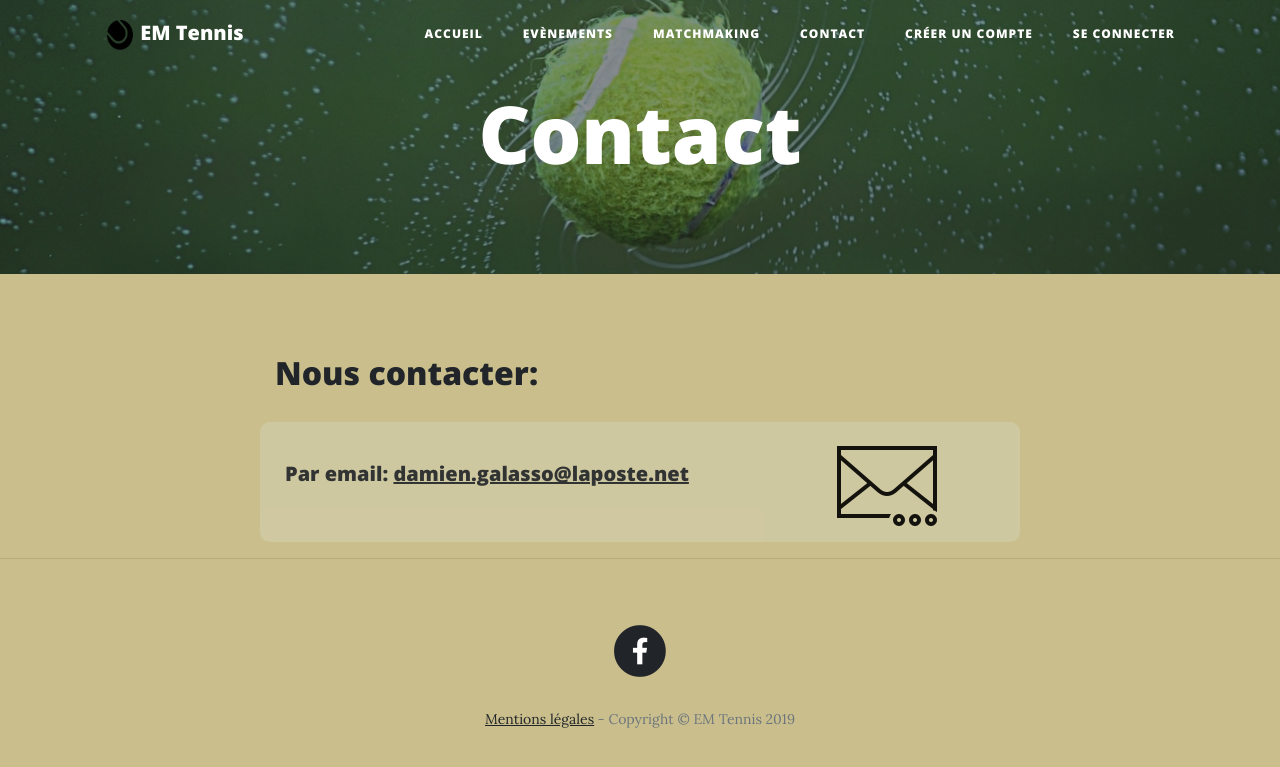
After one commit to Seiph59/EM_Tennis_P13, a Django app: page /contact/ in a window 1280 px wide. The commit adds this page. Shown: the top 767 px of the page. Run offline with Django 3.2, Linux system fonts and the light colour scheme; some libraries are stand-ins or nearby versions.

Commit message:
contact and legal pages added

```diff
--- a/emtennis/accounts/urls.py
+++ b/emtennis/accounts/urls.py
@@ -9,4 +9,5 @@ urlpatterns = [
     path('login/', auth_views.LoginView.as_view(template_name='accounts/login.html'), name='login'),
     path('logout/', auth_views.LogoutView.as_view(template_name='accounts/logout.html'), name='logout'),
     path('myaccount/', views.account, name='myaccount'),
+    path('matchmaking/', views.matchmaking, name='matchmaking'),
 ]
--- a/emtennis/accounts/views.py
+++ b/emtennis/accounts/views.py
@@ -1,6 +1,7 @@
 from django.shortcuts import render, redirect
 from django.contrib.auth.decorators import login_required
 from accounts.forms import UserRegisterForm, ProfileForm
+from django.http import HttpResponse
 
 def create(request):
     """Root view, which will be display, when the user
@@ -26,3 +27,7 @@ def account(request):
     user = request.user
     registrations = user.profile.registration_set.all()
     return render(request, 'accounts/my_account.html', {'registrations':registrations})
+
+def matchmaking(request):
+    """ Function to define a page under construction """
+    return HttpResponse("Fonctionnalité en cours de construction...")
--- a/emtennis/events/static/events/css/style.css
+++ b/emtennis/events/static/events/css/style.css
@@ -86,3 +86,9 @@ body{
 .reduce-heading {
     padding: 85px 0 !important;
 }
+
+/* Style for Contact */
+.image-contact {
+    width: 100px;
+    height: 100px;
+}
--- a/emtennis/events/templates/events/base.html
+++ b/emtennis/events/templates/events/base.html
@@ -49,10 +49,10 @@
             <a class="nav-link" href="{% url 'events:events' %}">Evènements</a>
           </li>
           <li class="nav-item">
-            <a class="nav-link" href="#">Matchmaking</a>
+            <a class="nav-link" href="{% url 'accounts:matchmaking' %}">Matchmaking</a>
           </li>
           <li class="nav-item">
-            <a class="nav-link" href="#">Contact</a>
+            <a class="nav-link" href="{% url 'events:contact' %}">Contact</a>
           </li>
           {% if user.is_authenticated %}
           <li class="nav-item">
@@ -92,7 +92,7 @@
               </a>
             </li>
           </ul>
-          <p class="copyright text-muted">Copyright &copy; EM Tennis 2019</p>
+          <p class="copyright text-muted"> <a class="" href="{% url 'events:legalnotice' %}">Mentions légales</a> - Copyright &copy; EM Tennis 2019</p>
         </div>
       </div>
     </div>
--- /dev/null
+++ b/emtennis/events/templates/events/contact.html
@@ -0,0 +1,40 @@
+{% extends 'events/base.html' %}
+
+{% block content %}
+{% load static %}
+  <!-- Page Header -->
+  <header class="masthead" style="background-image: url('{% static 'events/img/home-bg.jpg' %}')">
+    <div class="overlay"></div>
+    <div class="container">
+      <div class="row">
+        <div class="col-lg-8 col-md-10 mx-auto">
+          <div class="site-heading reduce-heading">
+            <h1>Contact</h1>
+          </div>
+        </div>
+      </div>
+    </div>
+  </header>
+
+  <!-- Main Content -->
+  <div class="container">
+    <div class="row">
+      <div class="col-lg-8 col-md-10 mx-auto">
+        <p><h2>Nous contacter: </h2></p>
+          <div class="row box margin-top30">
+              <div class="col-md-8">
+                  <div class="post-preview">
+                        <h5 class="post-subtitle margin-top30">
+                          Par email: <a href="mailto:damien.galasso@laposte.net"><u>damien.galasso@laposte.net</u></a>
+                        </h5>
+                  </div>
+              </div>
+              <div class="col-md-4 center">
+                  <img class='image-contact'src="{% static 'events/img/letter.png' %}"/>
+              </div>
+            </div>
+      </div>
+    </div>
+  </div>
+
+{% endblock %}
--- a/emtennis/events/urls.py
+++ b/emtennis/events/urls.py
@@ -7,4 +7,6 @@ urlpatterns = [
     path('', views.index, name='index'),
     path('events/', views.events_list, name='events'),
     path('event/<int:event_id>/', views.event_detail, name='event_detail'),
+    path('legalnotice/', views.legal, name="legalnotice"),
+    path('contact/', views.contact, name="contact"),
 ]
--- a/emtennis/events/views.py
+++ b/emtennis/events/views.py
@@ -40,3 +40,11 @@ def event_detail(request, event_id):
         registration_form = RegistrationForm()
         return render(request, 'events/event_page.html', {'event': event,
                                                         'registration_form': registration_form})
+
+def legal(request):
+    """Function for legal notice page """
+    return render(request, 'events/legal_notice.html')
+
+def contact(request):
+    """Function for contact page """
+    return render(request, 'events/contact.html')
```
Also changed, not shown: emtennis/events/templates/events/legal_notice.html (added, +35 -0 lines), emtennis/events/static/events/img/letter.png (added).
